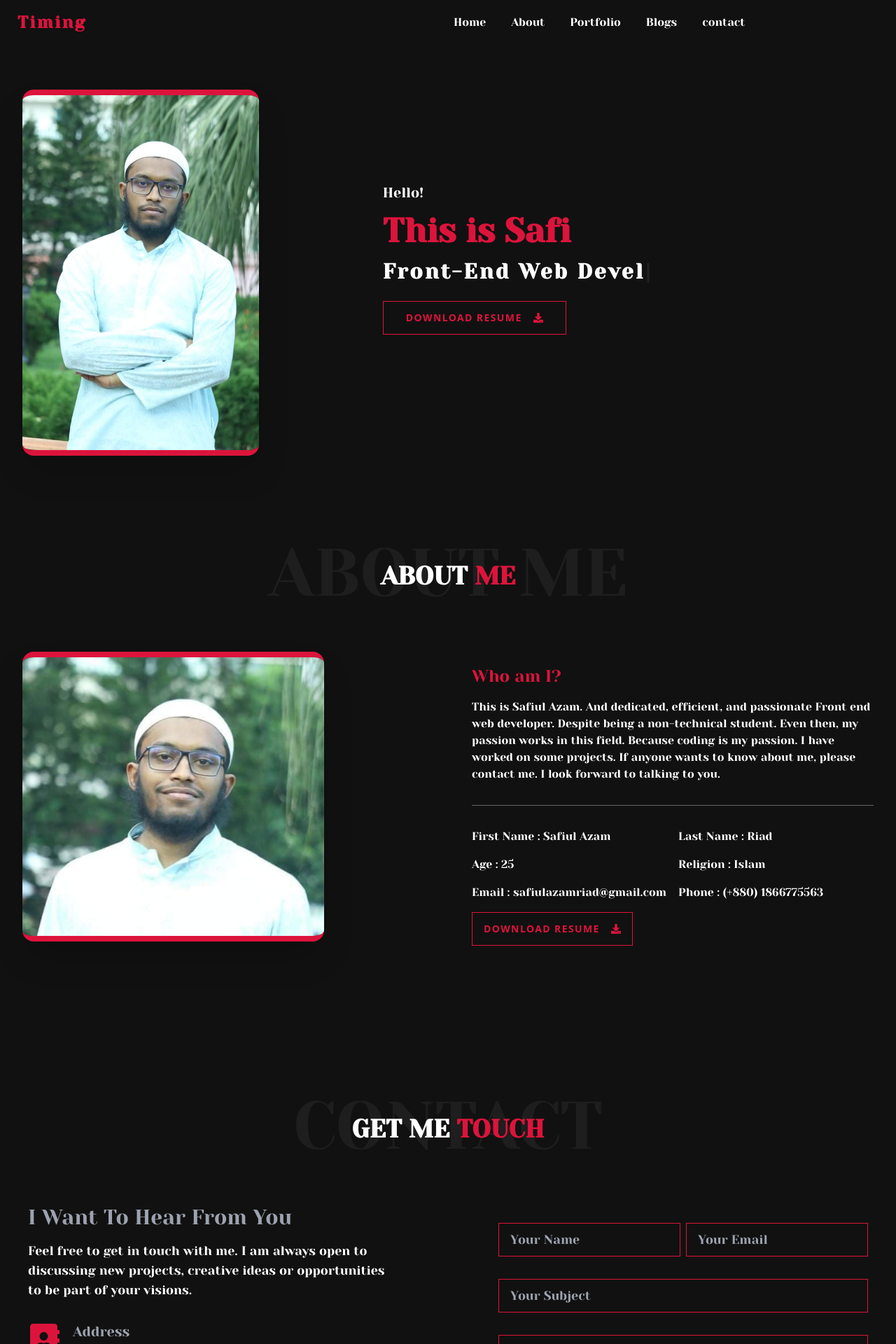
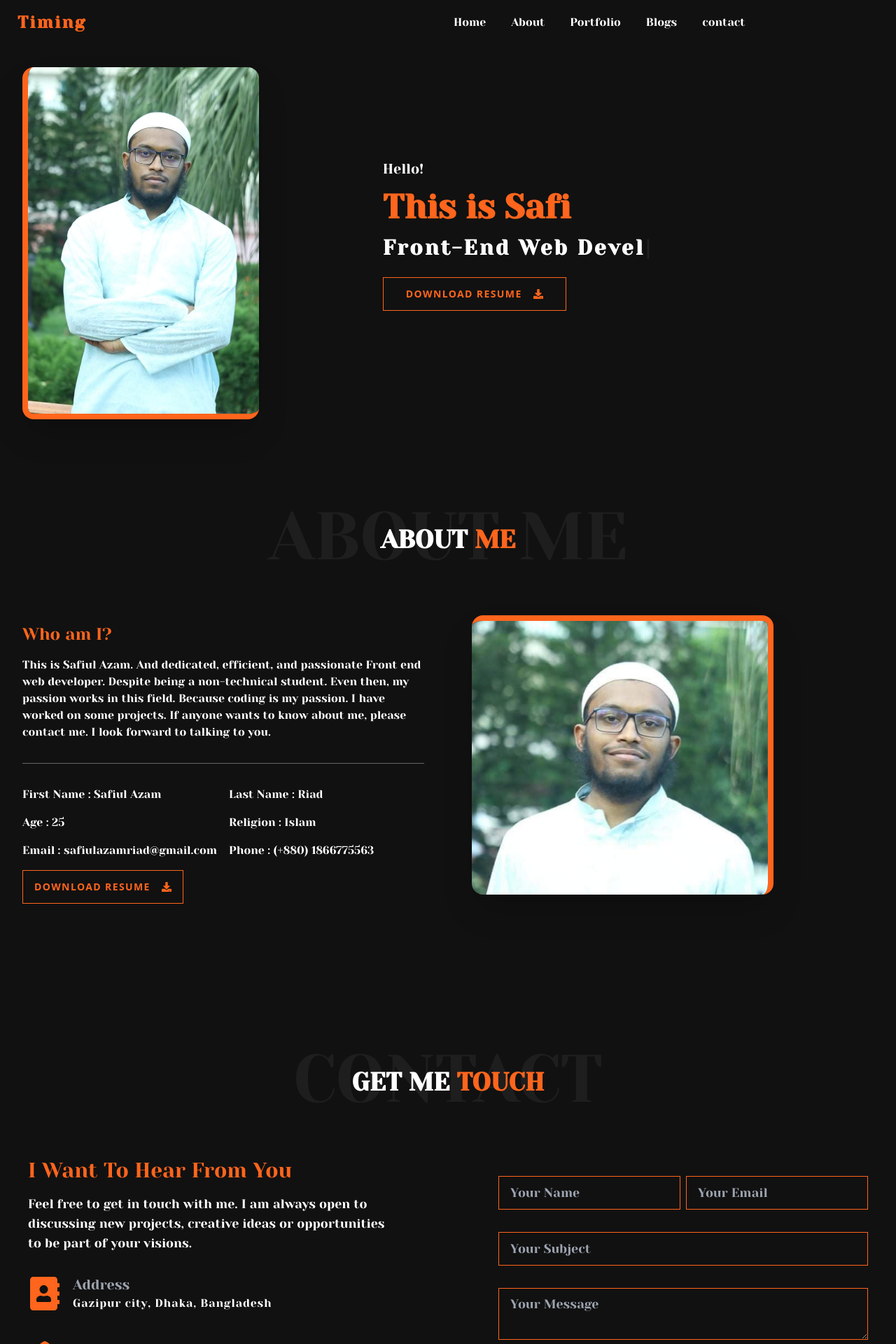
Before and after one commit to Safiul-Azam/my-portfolio-client, a React (Create React App) app: page / in a window 1280 px wide. Shown: the top 1920 px of the page at 70% size. Built offline with nearby package versions, Linux system fonts and the light colour scheme.

Commit message:
changed primary color

```diff
--- a/src/component/Home/Banner.js
+++ b/src/component/Home/Banner.js
@@ -9,14 +9,14 @@ import Typewriter from 'typewriter-effect';
 const Banner = () => {
 
     return (
-        <div className='bg-accent h-auto pt-16'>
+        <div className='bg-accent h-auto pt-12'>
             <div class="container mx-auto lg:flex items-center flex-row">
                 <div
                     data-aos="fade-right"
                     data-aos-easing="linear"
                     data-aos-duration="1000"
-                    className='lg:w-1/2 md:w-1/2 w-full px-8 lg:pt-10 pb-10 mx-auto rounded-xl'>
-                    <img className='rounded-2xl border-t-8  border-b-8 border-primary bg-black shadow-2xl w-full md:w-3/4 lg:w-3/4' src={myPhoto} alt='MyPhoto' />
+                    className='lg:w-1/2 md:w-1/2 w-full px-8 lg:pt-6 pb-10 mx-auto rounded-xl'>
+                    <img className='rounded-2xl border-l-8 border-b-8 border-primary bg-black shadow-2xl w-full md:w-3/4 lg:w-3/4' src={myPhoto} alt='MyPhoto' />
                 </div>
                 <div
                     data-aos="fade-left"
--- /dev/null
+++ b/src/component/Home/Footer.js
@@ -0,0 +1,11 @@
+import React from 'react';
+
+const Footer = () => {
+    return (
+        <div>
+            <p></p>
+        </div>
+    );
+};
+
+export default Footer;
--- a/src/component/Link/CustomLink.js
+++ b/src/component/Link/CustomLink.js
@@ -9,7 +9,7 @@ function CustomLink({ children, to, ...props }) {
       <div>
         <Link
         className='hover:bg-primary p-2 rounded'
-          style={{ backgroundColor: match ? "#DC143C" : "" }}
+          style={{ backgroundColor: match ? "#FF651C" : "" }}
           to={to}
           {...props}
         >
--- a/src/component/Pages/About.js
+++ b/src/component/Pages/About.js
@@ -12,11 +12,11 @@ const About = () => {
                 <span className=' lg:text-8xl text-6xl opacity-40'>ABOUT ME</span>
             </div>
             <div className='grid lg:grid-cols-2 grid-cols-1 gap-1 items-center container mx-auto'>
-                <div className='lg:w-full md:w-1/2 w-full px-8 pb-10 mx-auto rounded-xl'>
-                    <img className='rounded-2xl border-t-8  border-b-8 border-primary bg-black shadow-2xl w-full md:w-3/4 lg:w-3/4' src={photo} alt="" />
-
-                </div>
-                <div className='w-full px-8'>
+                <div
+                 data-aos="fade-right"
+                 data-aos-easing="linear"
+                 data-aos-duration="1000"
+                className='w-full px-8'>
                     <h3 className='text-2xl text-primary mb-4'>Who am I?</h3>
                     <p className='text-white text-base mb-8'>This is Safiul Azam. And dedicated, efficient, and passionate Front end web developer. Despite being a non-technical student. Even then, my passion works in this field. Because coding is my passion. I have worked on some projects. If anyone wants to know about me, please contact me. I look forward to talking to you.</p>
                     <hr className=' opacity-40' />
@@ -30,6 +30,14 @@ const About = () => {
                     </div>
                     <a class="btn btn-primary font-sans btn-outline rounded-none tracking-widest text-white my-4" href={file} download>Download resume<FaDownload className='ml-4' /></a>
                 </div>
+                <div
+                 data-aos="fade-left"
+                 data-aos-easing="linear"
+                 data-aos-duration="1000"
+                className='lg:w-full md:w-1/2 w-full px-8 pb-10 mx-auto rounded-xl'>
+                    <img className='rounded-2xl border-t-8  border-r-8 border-primary bg-black shadow-2xl w-full md:w-3/4 lg:w-3/4' src={photo} alt="" />
+
+                </div>
             </div>
             <div>
                 {/* <h2 className='text-white text-center my-16 font-extrabold z-10 top-1/3 lg:left-1/3 right-1/3  text-2xl lg:text-3xl'>Skills</h2> */}
--- a/src/component/Pages/Blogs.js
+++ b/src/component/Pages/Blogs.js
@@ -7,7 +7,7 @@ const Blogs = () => {
                 <h2 className='text-white absolute font-extrabold z-10 top-1/3 lg:left-1/3 right-1/3  text-2xl lg:text-4xl'>BLOGS</h2>
                 <span className=' lg:text-8xl text-6xl opacity-40'>BLOGS</span>
             </div>
-            <h2 className="text-4xl text-primary font-bold text-center">under instruction</h2>
+            <h2 className="text-4xl text-primary font-bold text-center">Under Construction</h2>
         </div>
     );
 };
--- a/src/component/Pages/Contact.js
+++ b/src/component/Pages/Contact.js
@@ -7,11 +7,11 @@ import emailjs from '@emailjs/browser';
 
 const Contact = () => {
 
-    const { register, handleSubmit,reset } = useForm();
+    const { register, handleSubmit, reset } = useForm();
     const onSubmit = data => {
-        emailjs.send('service_qkbhv6n','template_k7f3499',data,'JxcfPjnSimcwKK-4Q')
+        emailjs.send('service_qkbhv6n', 'template_k7f3499', data, 'JxcfPjnSimcwKK-4Q')
             .then((result) => {
-            if(result.status === 200){
+                if (result.status === 200) {
                     reset()
                 }
                 console.log(result);
@@ -26,8 +26,12 @@ const Contact = () => {
                 <span className=' lg:text-8xl text-6xl opacity-40'>CONTACT</span>
             </div>
             <div className='grid lg:grid-cols-2 grid-cols-1 gap-16 items-center container mx-auto'>
-                <div className='px-10'>
-                    <h3 className='text-3xl text-gray-400 mb-4'>I Want To Hear From You</h3>
+                <div
+                    data-aos="fade-right"
+                    data-aos-easing="linear"
+                    data-aos-duration="1000"
+                    className='px-10'>
+                    <h3 className='text-3xl text-primary mb-4'>I Want To Hear From You</h3>
                     <p className='text-white text-lg mb-8'>Feel free to get in touch with me. I am always open to discussing new projects, creative ideas or opportunities to be part of your visions.</p>
                     <div>
                         <div className='flex items-center mb-10'>
@@ -53,14 +57,18 @@ const Contact = () => {
                         </div>
                     </div>
                 </div>
-                <div className='w-full px-10'>
+                <div
+                 data-aos="fade-left"
+                 data-aos-easing="linear"
+                 data-aos-duration="1000"
+                className='w-full px-10'>
                     <form onSubmit={handleSubmit(onSubmit)}>
                         <div className='grid grid-cols-2 gap-2 w-full mb-8 '>
-                            <input {...register("name")} name='name' type="text" placeholder="Your Name" class="input input-bordered bg-accent rounded-none input-primary text-lg w-full max-w-xs" required />
-                            <input {...register("email")} name='email' type="email" placeholder="Your Email" class="input input-bordered bg-accent rounded-none input-primary text-lg w-full max-w-xs" required />
+                            <input {...register("name")} name='name' type="text" placeholder="Your Name" class="input text-white input-bordered bg-transparent rounded-none input-primary text-lg w-full max-w-xs" required />
+                            <input {...register("email")} name='email' type="email" placeholder="Your Email" class="input text-white input-bordered bg-transparent  rounded-none input-primary text-lg w-full max-w-xs" required />
                         </div>
-                        <input {...register("subject")} name='subject' type="text" placeholder="Your Subject" class="input input-bordered input-primary text-lg bg-accent rounded-none w-full mb-8 " required />
-                        <textarea {...register("message")} name='message' class="textarea bg-accent rounded-none textarea-primary text-lg w-full mb-8" placeholder="Your Message" required></textarea>
+                        <input {...register("subject")} name='subject' type="text" placeholder="Your Subject" class="input text-white input-bordered input-primary text-lg bg-transparent rounded-none w-full mb-8 " required />
+                        <textarea {...register("message")} name='message' class="textarea text-white bg-transparent rounded-none textarea-primary text-lg w-full mb-8" placeholder="Your Message" required></textarea>
                         <input type="submit" value='submit' class="btn rounded-none text-base btn-primary w-full mb-8 " />
                     </form>
                 </div>
--- a/tailwind.config.js
+++ b/tailwind.config.js
@@ -7,7 +7,7 @@ module.exports = {
     themes: [
       {
         myPortfolio: {
-          primary: "#DC143C",
+          primary: "#FF651C",
           secondary: "#ffffff12",
           accent: "#111111",
           neutral: "#3d4451",
```
Lines whose indentation alone changed are shown as unchanged.
